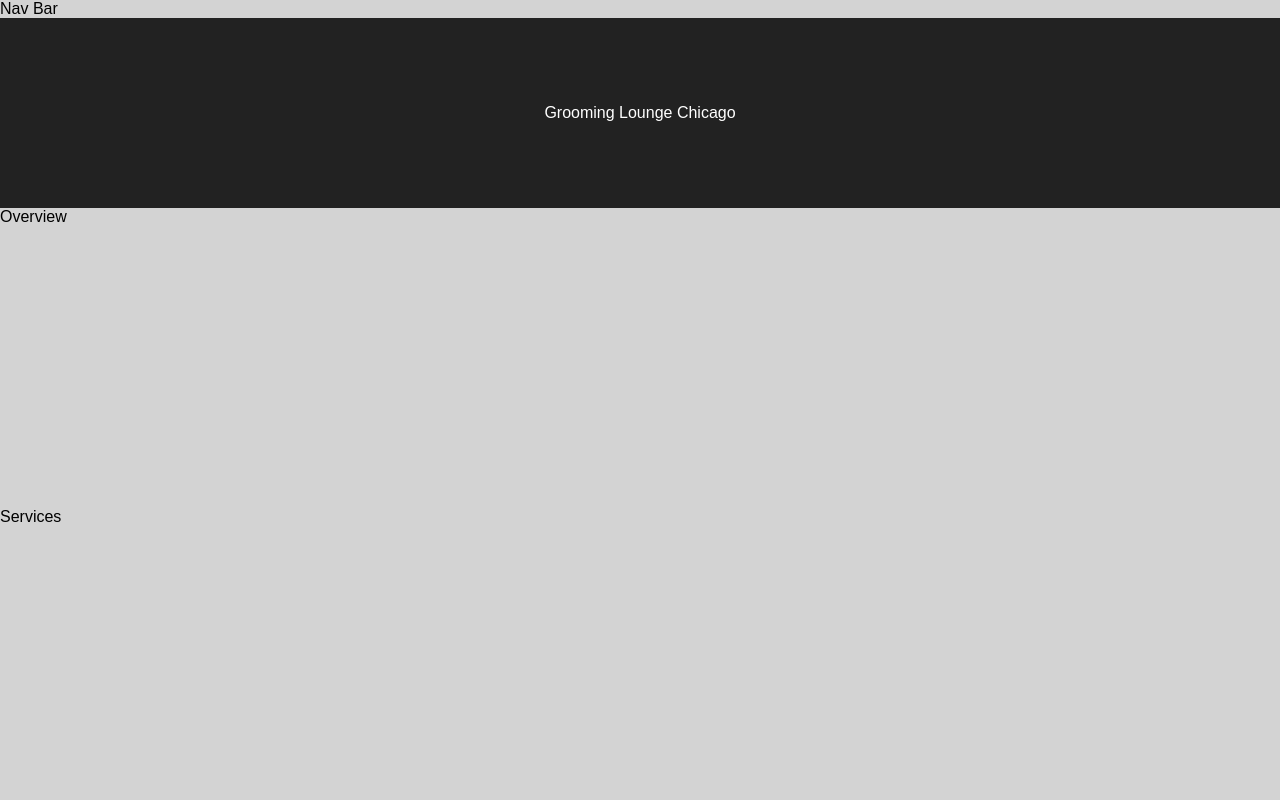
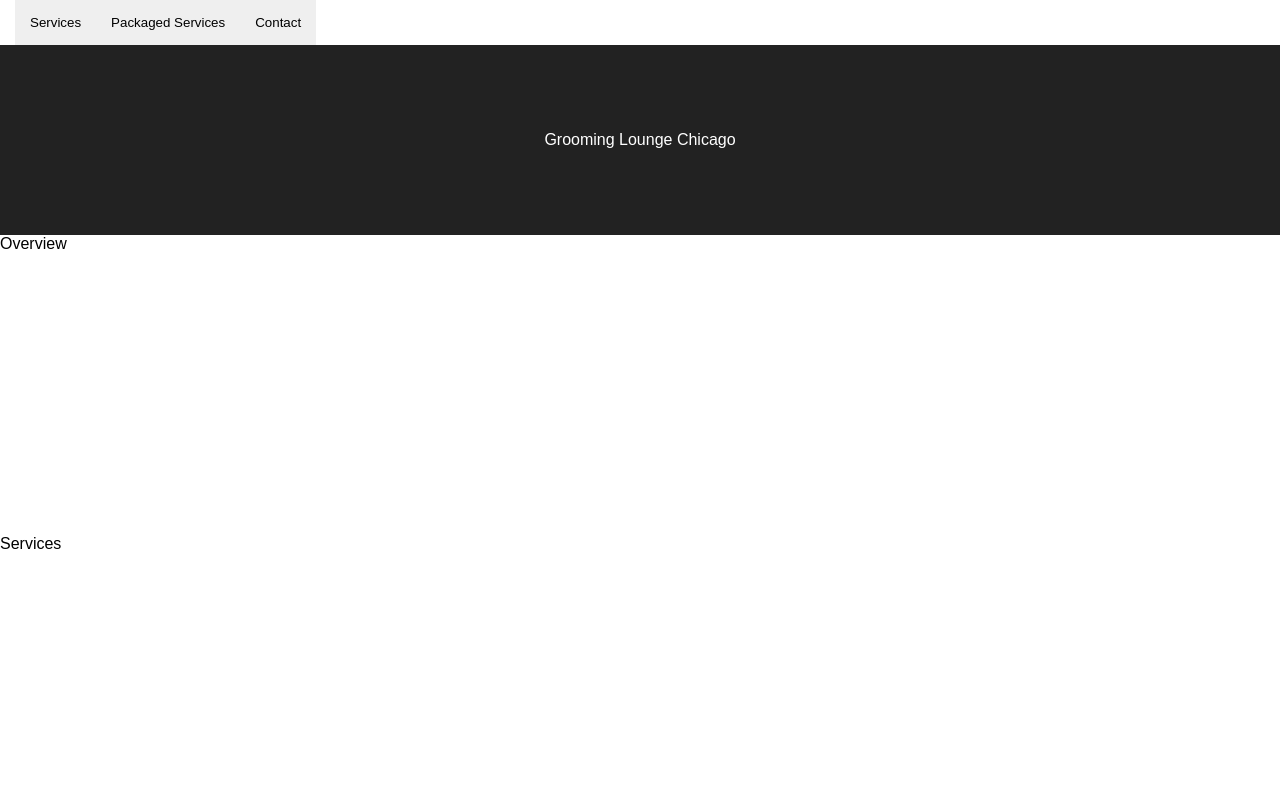
Before and after one commit to jmazrimas/blackpanther, a React (Create React App) app: page / in a window 1280 px wide. Shown: the top 800 px of the page. Built offline with nearby package versions, Linux system fonts and the light colour scheme.

Commit message:
get basic nav styling/scrolling in place

```diff
--- a/package.json
+++ b/package.json
@@ -6,7 +6,8 @@
     "node-sass-chokidar": "^1.2.2",
     "react": "^16.3.2",
     "react-dom": "^16.3.2",
-    "react-scripts": "1.1.4"
+    "react-scripts": "1.1.4",
+    "react-scroll-to-component": "^1.0.2"
   },
   "scripts": {
     "build-css": "node-sass-chokidar src/styles/ -o src/styles/",
--- a/src/App.js
+++ b/src/App.js
@@ -1,24 +1,37 @@
 import React, { Component } from 'react';
+import scrollToComponent from 'react-scroll-to-component';
+
 import logo from './logo.svg';
 import './styles/App.css';
 
 import Header from './components/Header';
 import Contact from './components/Contact';
-import Navbar from './components/Navbar';
 import Overview from './components/Overview';
 import PackagedServices from './components/PackagedServices';
 import Services from './components/Services';
+
+const scrollConfig = {
+  offset: 0,
+  align: 'top',
+  duration: 1000
+}
 
 class App extends Component {
   render() {
     return (
       <div className="app">
-        <Navbar />
-        <Header />
-        <Overview />
-        <Services />
-        <PackagedServices />
-        <Contact />
+        <div className="content">
+          <div className='navbar flex left-center'>
+            <button onClick={() => scrollToComponent(this.Services, scrollConfig)}>Services</button>
+            <button onClick={() => scrollToComponent(this.PackagedServices, scrollConfig)}>Packaged Services</button>
+            <button onClick={() => scrollToComponent(this.Contact, scrollConfig)}>Contact</button>
+          </div>
+        </div>
+        <Header ref={(section) => { this.Header = section; }} />
+        <Overview ref={(section) => { this.Overview = section; }} />
+        <Services ref={(section) => { this.Services = section; }} />
+        <PackagedServices ref={(section) => { this.PackagedServices = section; }} />
+        <Contact ref={(section) => { this.Contact = section; }} />
       </div>
     );
   }
--- a/src/components/Header.jsx
+++ b/src/components/Header.jsx
@@ -4,7 +4,9 @@
   render() {
     return (
       <div className="app-header flex center-center">
-        Grooming Lounge Chicago
+        <div className="content">
+          Grooming Lounge Chicago
+        </div>
       </div>
     );
   }
--- a/src/components/Navbar.jsx
+++ /dev/null
@@ -1,13 +0,0 @@
-import React, { Component } from 'react';
-
-class NavBar extends Component {
-  render() {
-    return (
-      <div className="nav">
-        Nav Bar
-      </div>
-    );
-  }
-}
-
-export default NavBar;
--- a/src/styles/App.css
+++ b/src/styles/App.css
@@ -4,8 +4,15 @@
 .header {
   height: 300px; }
 
-.navbar {
-  height: 300px; }
+.navbar button {
+  border: none;
+  padding: 15px; }
+  .navbar button:hover {
+    background-color: lightgrey;
+    cursor: pointer;
+    -webkit-transition: background-color 200ms linear;
+    -ms-transition: background-color 200ms linear;
+    transition: background-color 200ms linear; }
 
 .overview {
   height: 300px; }
@@ -23,9 +30,13 @@
   .flex.center-center {
     justify-content: center;
     align-items: center; }
+  .flex.left-center {
+    justify-content: flex-start;
+    align-items: center; }
 
-.app {
-  background-color: lightgrey; }
+.content {
+  padding-left: 15px;
+  padding-right: 15px; }
 
 .app-header {
   background-color: #222;
--- a/src/styles/App.scss
+++ b/src/styles/App.scss
@@ -15,10 +15,15 @@
     justify-content: center;
     align-items: center;
   }
+  &.left-center {
+    justify-content: flex-start;
+    align-items: center;
+  }
 }
 
-.app {
-  background-color: $grey-light;
+.content {
+  padding-left: $pm-md;
+  padding-right: $pm-md;
 }
 
 .app-header {
--- a/src/styles/_navbar.scss
+++ b/src/styles/_navbar.scss
@@ -1,3 +1,14 @@
 .navbar {
-  height: 300px;
+  // height: 300px;
+  button {
+    border: none;
+    padding: $pm-md;
+    &:hover {
+      background-color: $grey-light;
+      cursor: pointer;
+      -webkit-transition: background-color 200ms linear;
+      -ms-transition: background-color 200ms linear;
+      transition: background-color 200ms linear;
+    }
+  }
 }
--- a/src/styles/_variables.scss
+++ b/src/styles/_variables.scss
@@ -1,2 +1,5 @@
 $grey-dark: #222;
 $grey-light: lightgrey;
+
+
+$pm-md: 15px;
```
